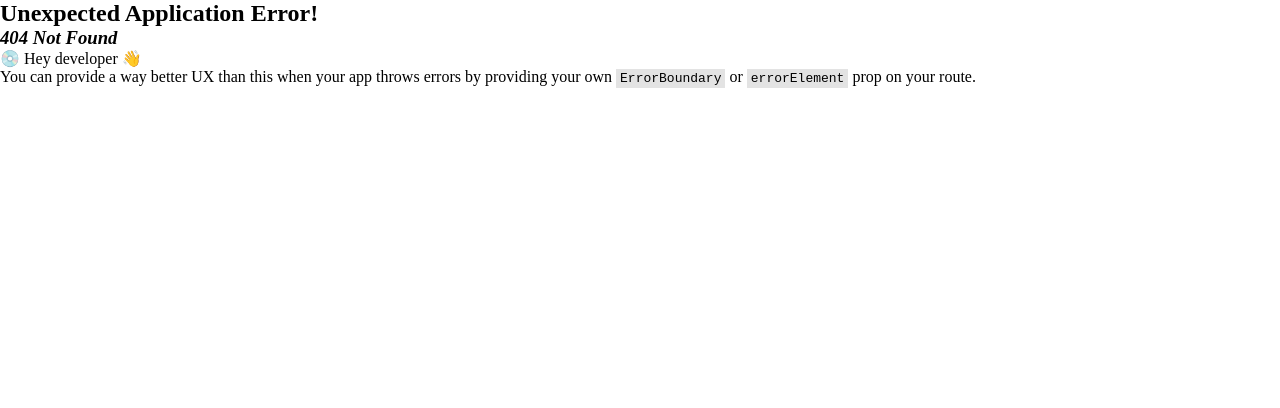
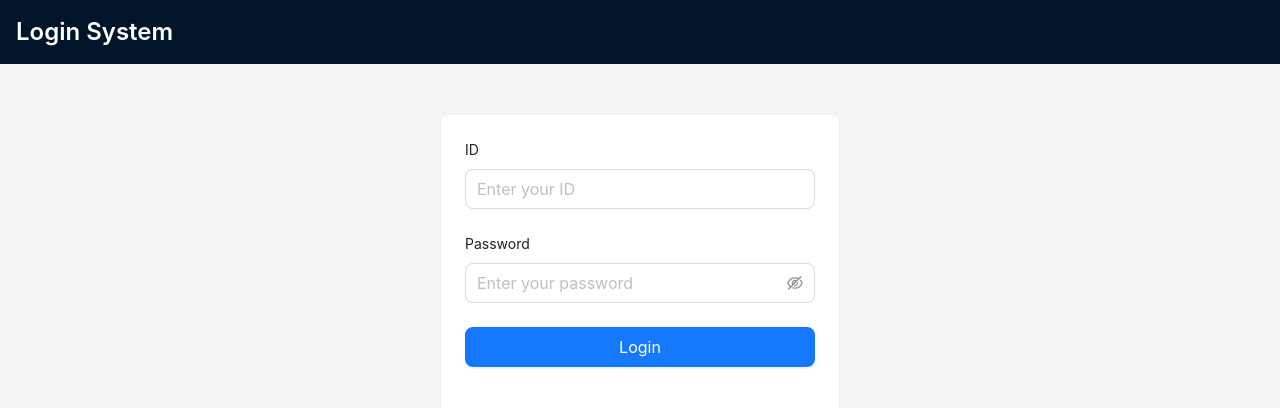
Before and after one commit to rajib-sadhu/redux-university-client, a React (Vite) app: page /login in a window 1280 px wide. Before the commit this address had no page. Shown: the top 408 px of the page. Built offline with nearby package versions, Linux system fonts and the light colour scheme.

Commit message:
add auth functionality and login user or admin

```diff
--- a/package.json
+++ b/package.json
@@ -14,11 +14,14 @@
     "@reduxjs/toolkit": "^2.6.1",
     "antd": "^5.24.5",
     "axios": "^1.8.4",
+    "jwt-decode": "^4.0.0",
     "react": "^19.0.0",
     "react-dom": "^19.0.0",
     "react-hook-form": "^7.54.2",
     "react-redux": "^9.2.0",
-    "react-router-dom": "^7.4.0"
+    "react-router-dom": "^7.4.0",
+    "redux-persist": "^6.0.0",
+    "sonner": "^2.0.3"
   },
   "devDependencies": {
     "@eslint/js": "^9.21.0",
--- a/src/App.tsx
+++ b/src/App.tsx
@@ -1,14 +1,12 @@
-import MainLayout from "./components/layout/MainLayout"
-
+import MainLayout from "./components/layout/MainLayout";
+import ProtectedRoute from "./components/layout/ProtectedRoute";
 
 function App() {
-
-
   return (
-    <>
-    <MainLayout/>
-    </>
-  )
+    <ProtectedRoute>
+      <MainLayout />
+    </ProtectedRoute>
+  );
 }
 
-export default App
+export default App;
--- a/src/components/layout/MainLayout.tsx
+++ b/src/components/layout/MainLayout.tsx
@@ -1,21 +1,34 @@
-import { Layout } from "antd";
+import { Button, Layout } from "antd";
 import { Outlet } from "react-router-dom";
 import Sidebar from "./Sidebar";
+import { useAppDispatch } from "../../redux/hooks";
+import { logout } from "../../redux/features/auth/authSlice";
+import { toast } from "sonner";
 
 const { Header, Content } = Layout;
 
-
-
 const MainLayout = () => {
-
-
-
+  const dispatch = useAppDispatch();
+  const handleLogout = () => {
+    const toastId = toast.loading("Logging ot!");
+    dispatch(logout());
+    toast.success("User Logout!", { id: toastId, duration: 2000 });
+  };
 
   return (
     <Layout style={{ height: "100vh" }}>
-      <Sidebar/>
+      <Sidebar />
       <Layout>
-        <Header style={{ padding: 0 }} />
+        <Header
+          style={{
+            display: "flex",
+            justifyContent: "flex-end",
+            alignItems: "center",
+          }}
+        >
+          {" "}
+          <Button onClick={handleLogout}>Logout</Button>
+        </Header>
         <Content style={{ margin: "24px 16px 0" }}>
           <div
             style={{
@@ -26,7 +39,6 @@ const MainLayout = () => {
             <Outlet />
           </div>
         </Content>
-
       </Layout>
     </Layout>
   );
--- /dev/null
+++ b/src/components/layout/ProtectedRoute.tsx
@@ -0,0 +1,16 @@
+import { ReactNode } from "react";
+import { useAppSelector } from "../../redux/hooks";
+import { useCurrentToken } from "../../redux/features/auth/authSlice";
+import { Navigate } from "react-router-dom";
+
+const ProtectedRoute = ({ children }: { children: ReactNode }) => {
+  const token = useAppSelector(useCurrentToken);
+
+  if (!token) {
+    return <Navigate to={`/login`} replace={true} />;
+  }
+
+  return children;
+};
+
+export default ProtectedRoute;
--- a/src/main.tsx
+++ b/src/main.tsx
@@ -4,12 +4,17 @@ import "./index.css";
 import { RouterProvider } from "react-router-dom";
 import router from "./routes/routes.tsx";
 import { Provider } from "react-redux";
-import { store } from "./redux/store.ts";
+import { persistor, store } from "./redux/store.ts";
+import { PersistGate } from "redux-persist/integration/react";
+import { Toaster } from "sonner";
 
 createRoot(document.getElementById("root")!).render(
   <StrictMode>
     <Provider store={store}>
-      <RouterProvider router={router} />
+      <PersistGate loading={null} persistor={persistor}>
+        <RouterProvider router={router} />
+        <Toaster />
+      </PersistGate>
     </Provider>
   </StrictMode>
 );
--- a/src/pages/Login.tsx
+++ b/src/pages/Login.tsx
@@ -1,11 +1,102 @@
+import { Button, Card, Form, Input, Layout, Typography } from "antd";
+import { useLoginMutation } from "../redux/features/auth/authApi";
+import { Controller, FieldValues, useForm } from "react-hook-form";
+import { useAppDispatch } from "../redux/hooks";
+import { setUser, TUser } from "../redux/features/auth/authSlice";
+import { verifyToken } from "../utils/verifyToken";
+import { useNavigate } from "react-router-dom";
+import { toast } from "sonner";
 
+const { Header, Content } = Layout;
+const { Title } = Typography;
 
 const Login = () => {
-    return (
-        <div>
+  const navigate = useNavigate();
 
-        </div>
-    );
+  const { control, handleSubmit } = useForm<FieldValues>();
+  const [login, { isLoading }] = useLoginMutation();
+
+  const dispatch = useAppDispatch();
+
+  const onSubmit = async (data: FieldValues) => {
+    const toastId = toast.loading("logging In");
+
+    try {
+      const userInfo = {
+        id: data.id,
+        password: data.password,
+      };
+      const res = await login(userInfo).unwrap();
+
+      const user = verifyToken(res.data.accessToken) as TUser;
+
+      dispatch(setUser({ user: user, token: res.data.accessToken }));
+      navigate(`/${user.role}/dashboard`);
+
+      toast.success("User Logging successfully!", {
+        id: toastId,
+        duration: 2000,
+      });
+    } catch (error) {
+      console.log("Login Error", error);
+      toast.error("Login Error!", { id: toastId, duration: 2000 });
+    }
+  };
+
+  return (
+    <Layout style={{ minHeight: "100vh" }}>
+      <Header style={{ background: "#001529", padding: 0 }}>
+        <Title level={3} style={{ color: "white", margin: "16px" }}>
+          Login System
+        </Title>
+      </Header>
+      <Content
+        style={{ padding: "50px", display: "flex", justifyContent: "center" }}
+      >
+        <Card style={{ width: 400 }}>
+          <Form layout="vertical" onFinish={handleSubmit(onSubmit)}>
+            <Form.Item label="ID">
+              <Controller
+                name="id"
+                control={control}
+                rules={{ required: "ID is required" }}
+                render={({ field }) => (
+                  <Input {...field} size="large" placeholder="Enter your ID" />
+                )}
+              />
+            </Form.Item>
+
+            <Form.Item label="Password">
+              <Controller
+                name="password"
+                control={control}
+                rules={{ required: "Password is required" }}
+                render={({ field }) => (
+                  <Input.Password
+                    {...field}
+                    size="large"
+                    placeholder="Enter your password"
+                  />
+                )}
+              />
+            </Form.Item>
+
+            <Form.Item>
+              <Button
+                type="primary"
+                htmlType="submit"
+                size="large"
+                block
+                loading={isLoading}
+              >
+                Login
+              </Button>
+            </Form.Item>
+          </Form>
+        </Card>
+      </Content>
+    </Layout>
+  );
 };
 
 export default Login;
--- /dev/null
+++ b/src/redux/api/baseApi.ts
@@ -0,0 +1,11 @@
+import { createApi, fetchBaseQuery } from "@reduxjs/toolkit/query/react";
+
+export const baseApi = createApi({
+  reducerPath: "baseApi",
+  baseQuery: fetchBaseQuery({
+    baseUrl: "http://localhost:5000/api/v1",
+    credentials: "include",
+  }),
+
+  endpoints: () => ({}),
+});
--- /dev/null
+++ b/src/redux/features/auth/authApi.ts
@@ -0,0 +1,15 @@
+import { baseApi } from "../../api/baseApi";
+
+const authApi = baseApi.injectEndpoints({
+  endpoints: (builder) => ({
+    login: builder.mutation({
+      query: (userInfo) => ({
+        url: "/auth/login",
+        method: "POST",
+        body: userInfo,
+      }),
+    }),
+  }),
+});
+
+export const { useLoginMutation } = authApi;
--- /dev/null
+++ b/src/redux/features/auth/authSlice.ts
@@ -0,0 +1,42 @@
+import { createSlice } from "@reduxjs/toolkit";
+import { RootState } from "../../store";
+
+export type TUser = {
+  userId: string;
+  role: string;
+  iat: number;
+  exp: number;
+};
+
+type TAuthState = {
+  user: null | TUser;
+  token: null | string;
+};
+
+const initialState: TAuthState = {
+  user: null,
+  token: null,
+};
+
+const authSlice = createSlice({
+  name: "auth",
+  initialState,
+  reducers: {
+    setUser: (state, auction) => {
+      const { user, token } = auction.payload;
+      state.user = user;
+      state.token = token;
+    },
+    logout: (state) => {
+      state.user = null;
+      state.token = null;
+    },
+  },
+});
+
+export const { setUser, logout } = authSlice.actions;
+
+export default authSlice.reducer;
+
+export const useCurrentToken = (state: RootState) => state.auth.token;
+export const useCurrentUser = (state: RootState) => state.auth.user;
--- a/src/redux/store.ts
+++ b/src/redux/store.ts
@@ -1,12 +1,43 @@
 import { configureStore } from "@reduxjs/toolkit";
 
+import authReducer from "./features/auth/authSlice";
+import { baseApi } from "./api/baseApi";
+
+import {
+  persistReducer,
+  persistStore,
+  FLUSH,
+  REHYDRATE,
+  PAUSE,
+  PERSIST,
+  PURGE,
+  REGISTER,
+} from "redux-persist";
+import storage from "redux-persist/lib/storage";
+
+const persistConfig = {
+  key: "auth",
+  storage,
+};
+
+const persistedAuthReducer = persistReducer(persistConfig, authReducer);
+
 export const store = configureStore({
-    reducer:{
-
-    }
-})
+  reducer: {
+    [baseApi.reducerPath]: baseApi.reducer,
+    auth: persistedAuthReducer,
+  },
+  middleware: (getDefaultMiddlewares) =>
+    getDefaultMiddlewares({
+      serializableCheck: {
+        ignoredActions: [FLUSH, REHYDRATE, PAUSE, PERSIST, PURGE, REGISTER],
+      },
+    }).concat(baseApi.middleware),
+});
 
 // Infer the `RootState` and `AppDispatch` types from the store itself
-export type RootState = ReturnType<typeof store.getState>
+export type RootState = ReturnType<typeof store.getState>;
 // Inferred type: {posts: PostsState, comments: CommentsState, users: UsersState}
-export type AppDispatch = typeof store.dispatch
+export type AppDispatch = typeof store.dispatch;
+
+export const persistor = persistStore(store);
--- a/src/routes/routes.tsx
+++ b/src/routes/routes.tsx
@@ -4,6 +4,7 @@ import { adminPaths } from "./admin.routes";
 import { routeGenerator } from "../utils/routeGenerator";
 import { studentPaths } from "./student.routes";
 import { facultyPaths } from "./faculty.routes";
+import Login from "../pages/Login";
 
 const router = createBrowserRouter([
   {
@@ -25,6 +26,10 @@ const router = createBrowserRouter([
     element: <App />,
     children: routeGenerator(facultyPaths)
   },
+  {
+    path:'/login',
+    element:<Login/>
+  }
 ]);
 
 export default router;
--- /dev/null
+++ b/src/utils/verifyToken.ts
@@ -0,0 +1,5 @@
+import { jwtDecode } from "jwt-decode";
+
+export const verifyToken = (token: string) => {
+  return jwtDecode(token);
+};
```
Also changed, not shown: 1 other file (tests, documents, lock files or other folders).
